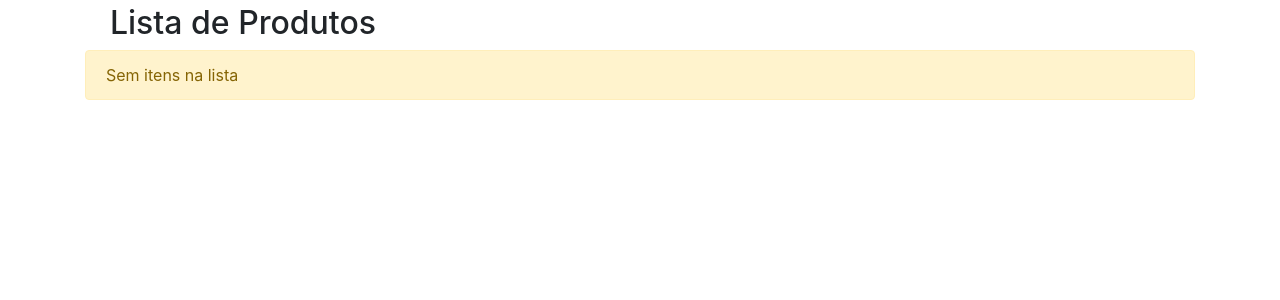
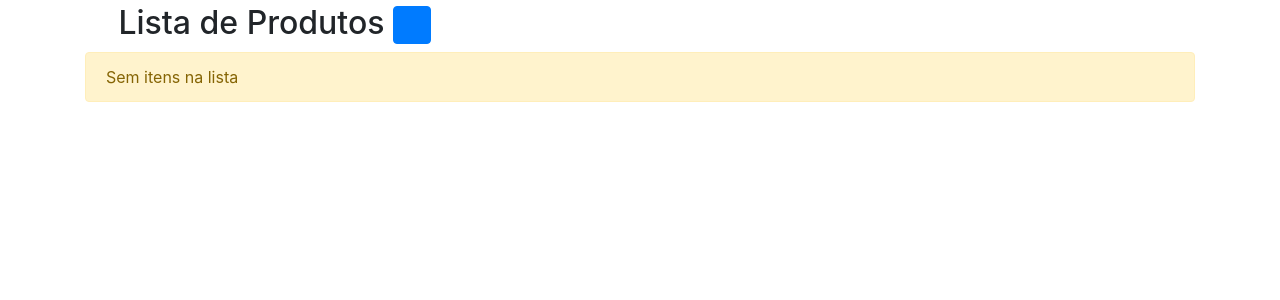
Before and after one commit to CleitonSilvaT/ControleEstoque, a Django app: template projeto/produto/templates/lista_produto.html in a window 1280 px wide. Shown: the part 56-356 px from the top of the page. Run offline with Django 3.2, Linux system fonts and the light colour scheme; the template is opened without the code that fills it, so the values that code supplies are empty; parts of the project's set-up code (start-up, migrations or seed data) failed here and were passed over; some libraries are stand-ins or nearby versions; some web fonts are replaced.

Commit message:
Criada função para adicionar produto. Close #20

```diff
--- a/projeto/produto/templates/lista_produto.html
+++ b/projeto/produto/templates/lista_produto.html
@@ -2,7 +2,17 @@
 
 {% block content %}
     <div class="page-header">
-        <h2><i class="fas fa-user"></i>Lista de Produtos</h2>
+        <h2>
+            <i class="fas fa-user"></i>
+            Lista de Produtos
+            <span class="pull-right">
+                <a href="{% url 'produto:adiciona_produto' %}">
+                    <button type="button" class="btn btn-primary">
+                        <span class="fas fa-plus"><span>
+                    </button>
+                </a>
+            </span>
+        </h2>
 
         {% if lista_object %}
             <table class="table table-striped">
--- a/projeto/produto/urls.py
+++ b/projeto/produto/urls.py
@@ -6,4 +6,5 @@ app_name = 'produto'
 urlpatterns = [
     path('', views.lista_produto, name='lista_produto'),
     path('<int:pk>/', views.detalhe_produto, name='detalhe_produto'),
+    path('add/', views.ProdutoCreate.as_view(), name='adiciona_produto'),
 ]
--- a/projeto/settings.py
+++ b/projeto/settings.py
@@ -43,6 +43,7 @@ INSTALLED_APPS = [
     'projeto.core',
     'projeto.produto',
     'projeto.estoque',
+    'widget_tweaks',
 ]
 
 MIDDLEWARE = [
--- a/requirements.txt
+++ b/requirements.txt
@@ -1,5 +1,6 @@
 asgiref==3.2.10
 Django==3.1.1
+django-widget-tweaks==1.4.8
 psycopg2==2.8.6
 python-decouple==3.3
 pytz==2020.1
```
Also changed, not shown: projeto/produto/views.py (+12 -0 lines).
